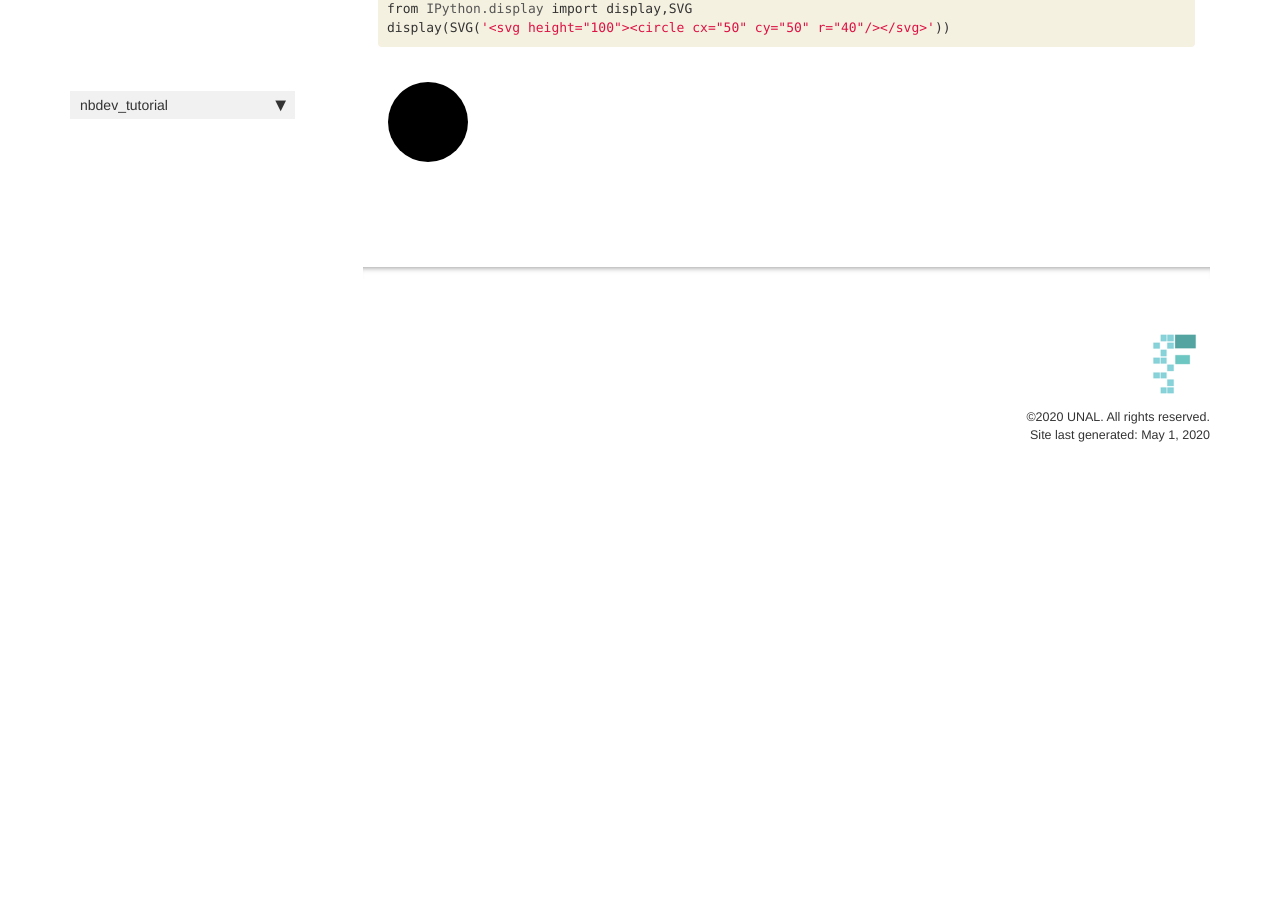
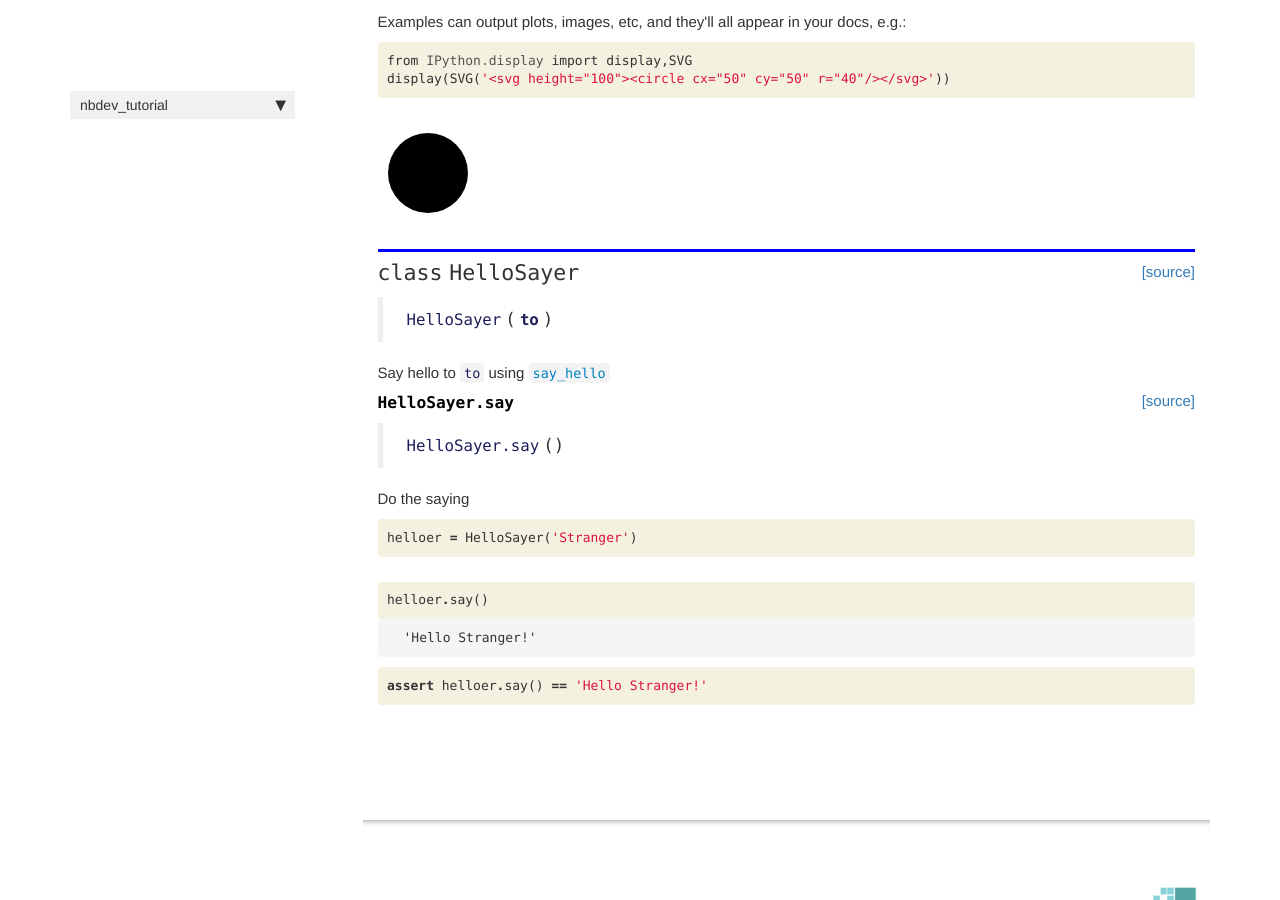
Before and after one commit to aldrodriguezca/nbdev_tuto, a Jekyll site: the page built from docs/core.html, in a window 1280 px wide and 900 px high, scrolled down 674 px. Built offline with Jekyll 4.4.1, drawn with Linux system fonts in a browser that asks for light colours; nearby versions of some CDN libraries; comment, search, counter and statistics services are not loaded; before the commit the page ends 1169 px from its top, so only the background shows below that; some of the changed text lies outside the part shown.

```diff
--- a/docs/core.html
+++ b/docs/core.html
@@ -155,4 +155,128 @@ description: "Testing API details ."
 </div>
     {% endraw %}
 
+    {% raw %}
+
+<div class="cell border-box-sizing code_cell rendered">
+
 </div>
+    {% endraw %}
+
+    {% raw %}
+
+<div class="cell border-box-sizing code_cell rendered">
+
+<div class="output_wrapper">
+<div class="output">
+
+<div class="output_area">
+
+
+<div class="output_markdown rendered_html output_subarea ">
+<h2 id="HelloSayer" class="doc_header"><code>class</code> <code>HelloSayer</code><a href="https://github.com/aldrodriguezca/nbdev_tutorial/tree/master/nbdev_tutorial/core.py#L11" class="source_link" style="float:right">[source]</a></h2><blockquote><p><code>HelloSayer</code>(<strong><code>to</code></strong>)</p>
+</blockquote>
+<p>Say hello to <code>to</code> using <a href="/nbdev_tutorial/core#say_hello"><code>say_hello</code></a></p>
+
+</div>
+
+</div>
+
+</div>
+</div>
+
+</div>
+    {% endraw %}
+
+    {% raw %}
+
+<div class="cell border-box-sizing code_cell rendered">
+
+<div class="output_wrapper">
+<div class="output">
+
+<div class="output_area">
+
+
+<div class="output_markdown rendered_html output_subarea ">
+<h4 id="HelloSayer.say" class="doc_header"><code>HelloSayer.say</code><a href="https://github.com/aldrodriguezca/nbdev_tutorial/tree/master/nbdev_tutorial/core.py#L14" class="source_link" style="float:right">[source]</a></h4><blockquote><p><code>HelloSayer.say</code>()</p>
+</blockquote>
+<p>Do the saying</p>
+
+</div>
+
+</div>
+
+</div>
+</div>
+
+</div>
+    {% endraw %}
+
+    {% raw %}
+
+<div class="cell border-box-sizing code_cell rendered">
+<div class="input">
+
+<div class="inner_cell">
+    <div class="input_area">
+<div class=" highlight hl-ipython3"><pre><span></span><span class="n">helloer</span> <span class="o">=</span> <span class="n">HelloSayer</span><span class="p">(</span><span class="s1">&#39;Stranger&#39;</span><span class="p">)</span>
+</pre></div>
+
+    </div>
+</div>
+</div>
+
+</div>
+    {% endraw %}
+
+    {% raw %}
+
+<div class="cell border-box-sizing code_cell rendered">
+<div class="input">
+
+<div class="inner_cell">
+    <div class="input_area">
+<div class=" highlight hl-ipython3"><pre><span></span><span class="n">helloer</span><span class="o">.</span><span class="n">say</span><span class="p">()</span>
+</pre></div>
+
+    </div>
+</div>
+</div>
+
+<div class="output_wrapper">
+<div class="output">
+
+<div class="output_area">
+
+
+
+<div class="output_text output_subarea output_execute_result">
+<pre>&#39;Hello Stranger!&#39;</pre>
+</div>
+
+</div>
+
+</div>
+</div>
+
+</div>
+    {% endraw %}
+
+    {% raw %}
+
+<div class="cell border-box-sizing code_cell rendered">
+<div class="input">
+
+<div class="inner_cell">
+    <div class="input_area">
+<div class=" highlight hl-ipython3"><pre><span></span><span class="k">assert</span> <span class="n">helloer</span><span class="o">.</span><span class="n">say</span><span class="p">()</span> <span class="o">==</span> <span class="s1">&#39;Hello Stranger!&#39;</span>
+</pre></div>
+
+    </div>
+</div>
+</div>
+
+</div>
+    {% endraw %}
+
+</div>
--- a/nbdev_tutorial/_nbdev.py
+++ b/nbdev_tutorial/_nbdev.py
@@ -2,7 +2,8 @@
 
 __all__ = ["index", "modules", "custom_doc_links", "git_url"]
 
-index = {"say_hello": "00_core.ipynb"}
+index = {"say_hello": "00_core.ipynb",
+         "HelloSayer": "00_core.ipynb"}
 
 modules = ["core.py"]
 
```
Also changed, not shown: docs/index.html (+85 -2 lines), nbdev_tutorial/core.py (+9 -1 lines), README.md, 2 other files.
